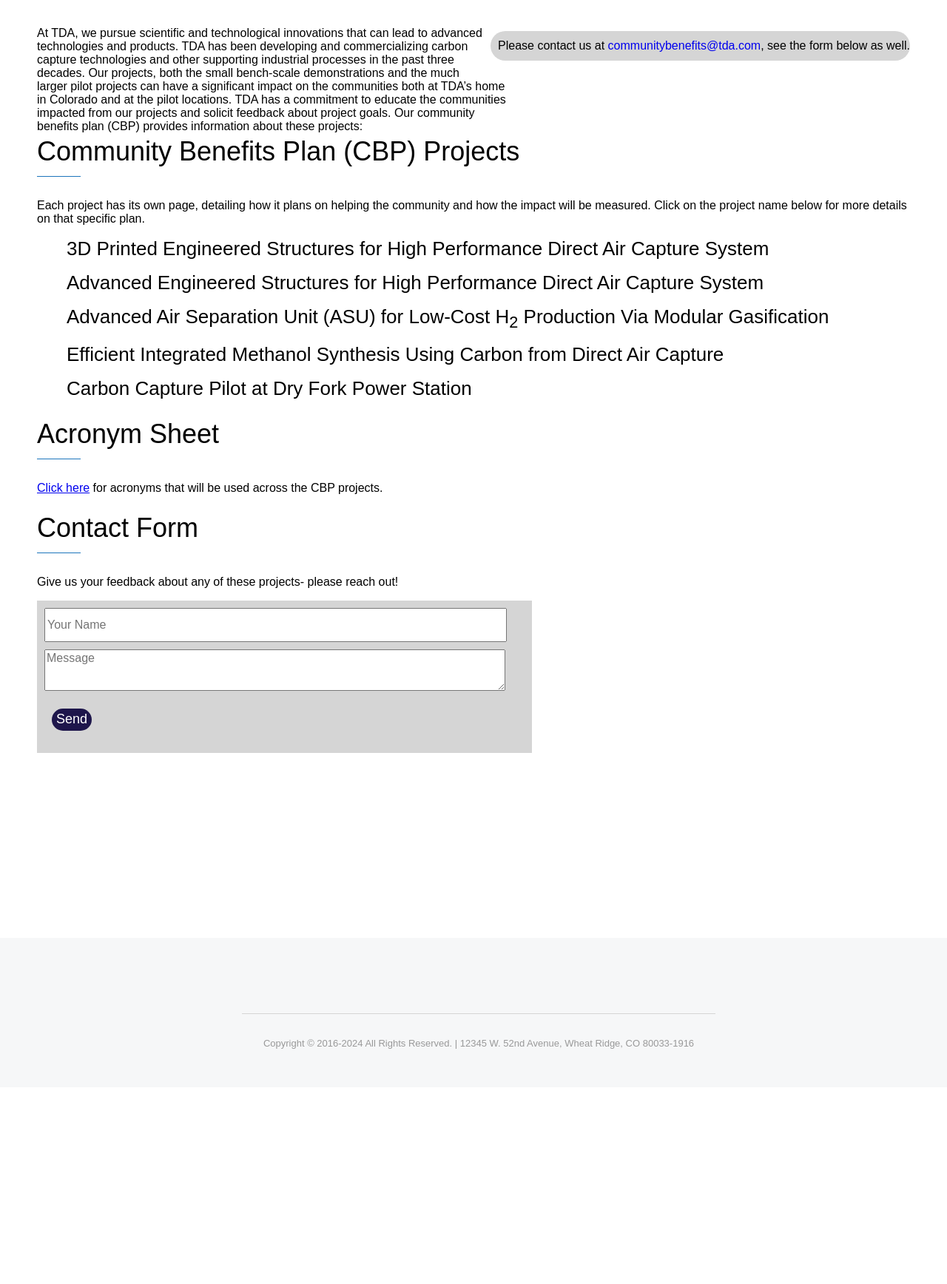
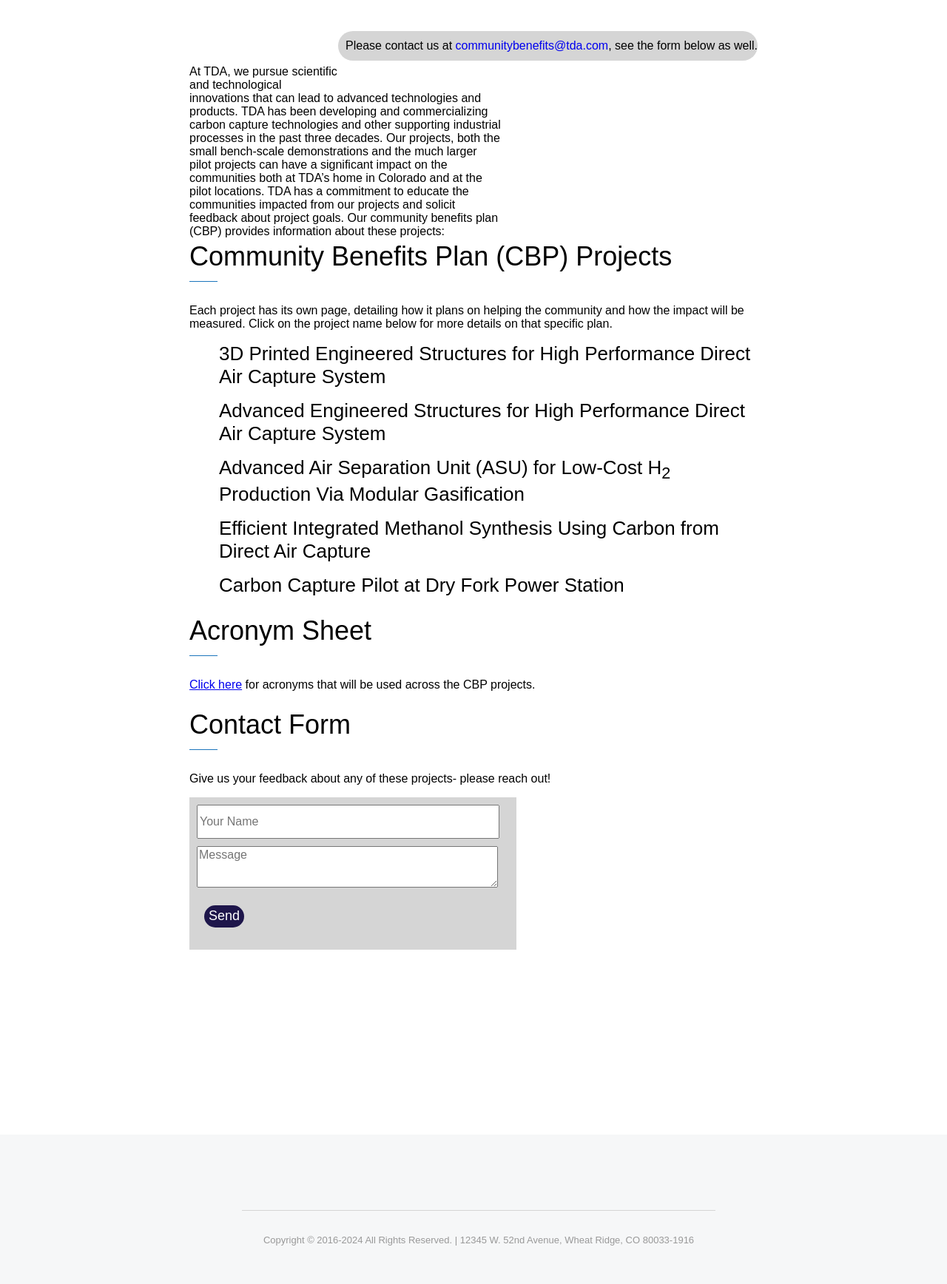
Before and after one commit to lbaron2/TDA-Website, a Flask app: page / in a window 1280 px wide. Shown: the part 100-1836 px from the top of the page at 74% size. Before the commit the page ends 1518 px from the top, so only its background shows below. Run offline with Flask 3, Linux system fonts and the light colour scheme.

Commit message:
Updated margin to be more like actual TDA website

```diff
--- a/static/style.css
+++ b/static/style.css
@@ -14,12 +14,13 @@
   z-index: 1;
 }
 .main-content{
-  margin-left: 50px;
-  margin-right: 50px;
+  margin-left: 20%;
+  margin-right: 20%;
 }
 #end {
   position: relative;
 }
+
 h1 {
   font-size: 36px;
   font-weight: 25;
--- a/templates/community-benefits-projects.html
+++ b/templates/community-benefits-projects.html
@@ -6,6 +6,8 @@
     <div id= "contact-cbp">
       <p id = "contact-cbp-cont">Please contact us at <a id="contact-us-bar" href="mailto:communitybenefits@tda.com?">communitybenefits@tda.com</a>, see the form below as well.<p>
     </div>
+    <br>
+    <br>
     <div id="intro-para">
       <p>At TDA, we pursue scientific and technological innovations that can lead to advanced technologies and products. TDA has been developing and commercializing carbon capture technologies and other supporting industrial processes in the past three decades.  Our projects, both the small bench-scale demonstrations and the much larger pilot projects can have a significant impact on the communities both at TDA’s home in Colorado and at the pilot locations.  TDA has a commitment to educate the communities impacted from our projects and solicit feedback about project goals.  Our community benefits plan (CBP) provides information about these projects:</p>
     </div>
```
